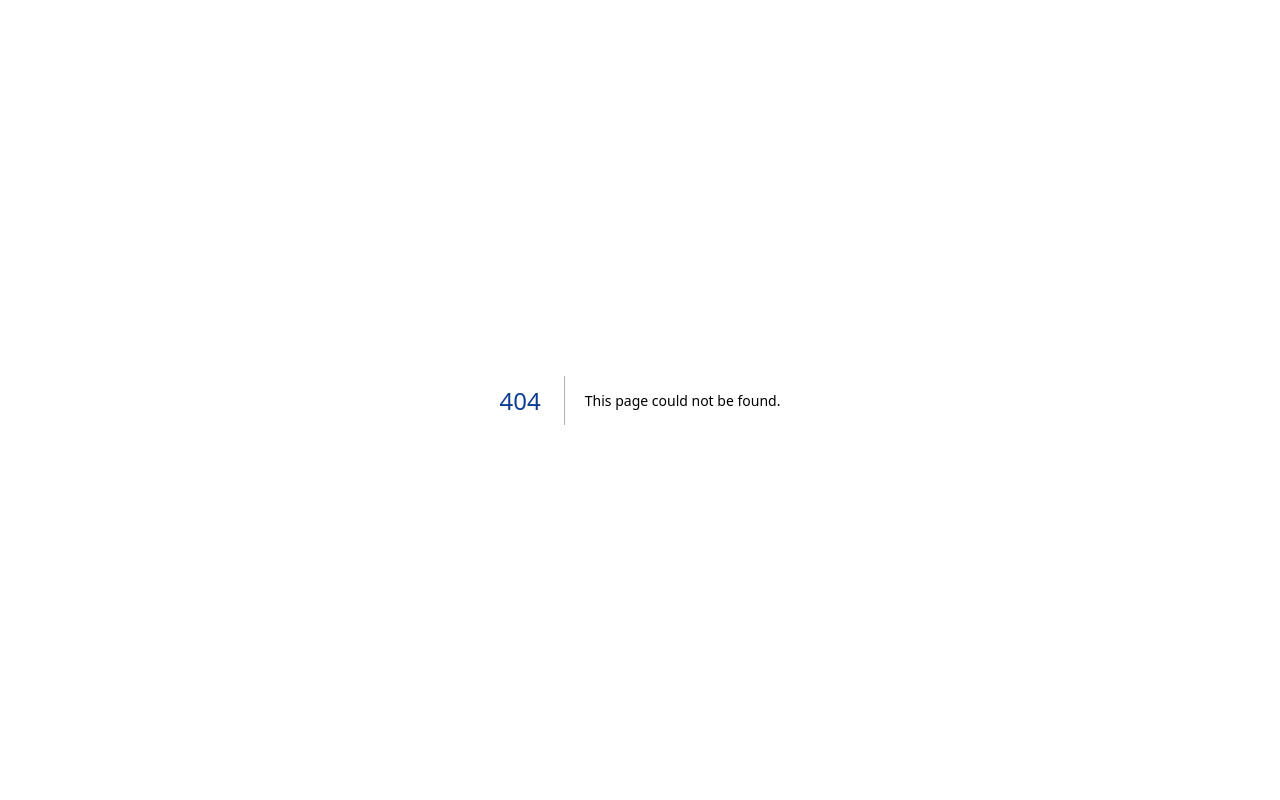
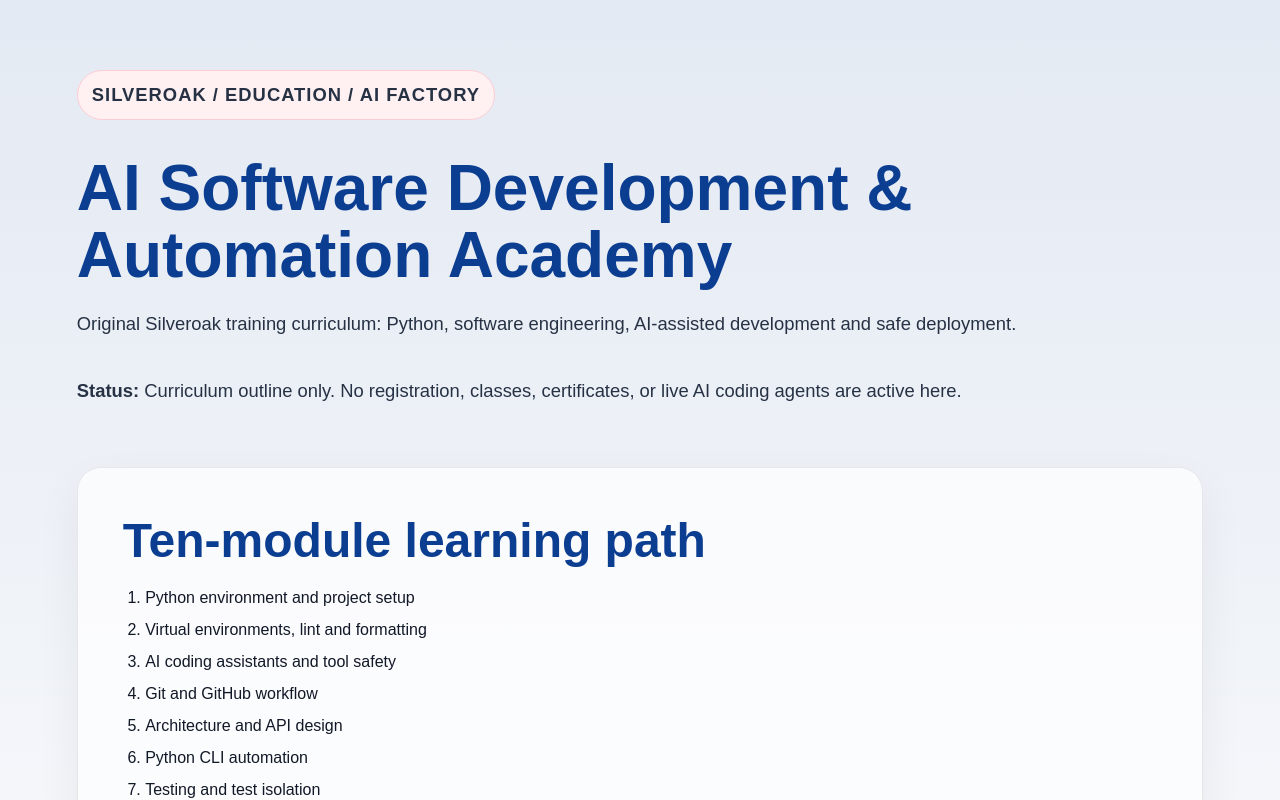
Before and after one commit to patrickprincivil/alliance_nasyonal_devlopman, a Next.js app: page /education/ai-software-academy in a window 1280 px wide. Before the commit this address had no page. Built offline with nearby package versions, Linux system fonts and the light colour scheme.

Commit message:
feat: add unified AI software academy app/education/ai-software-academy/page.tsx

```diff
--- /dev/null
+++ b/app/education/ai-software-academy/page.tsx
@@ -0,0 +1,29 @@
+import Link from "next/link";
+const lessons = [
+  "Python environment and project setup",
+  "Virtual environments, lint and formatting",
+  "AI coding assistants and tool safety",
+  "Git and GitHub workflow",
+  "Architecture and API design",
+  "Python CLI automation",
+  "Testing and test isolation",
+  "Debugging and observability",
+  "Reusable AI skills and MCP concepts",
+  "CI/CD, human approval and deployment",
+];
+export default function AiSoftwareAcademyPage() {
+  return <main className="page">
+    <p className="eyebrow">Silveroak / Education / AI Factory</p>
+    <h1>AI Software Development &amp; Automation Academy</h1>
+    <p>Original Silveroak training curriculum: Python, software engineering, AI-assisted development and safe deployment.</p>
+    <p><strong>Status:</strong> Curriculum outline only. No registration, classes, certificates, or live AI coding agents are active here.</p>
+    <section className="subSection"><h2>Ten-module learning path</h2>
+      <ol style={{ paddingLeft: "1.4rem", lineHeight: 2 }}>{lessons.map(lesson => <li key={lesson}>{lesson}</li>)}</ol>
+    </section>
+    <section className="subSection">
+      <h2>Capstone — Silveroak AI Software Factory</h2>
+      <p>Prepare requirements, architecture, code suggestions, tests and a human-reviewed pull request for a sample app.</p>
+      <Link href="/agent-control-center">View AI Agent Control Center</Link>
+    </section>
+  </main>;
+}
```
